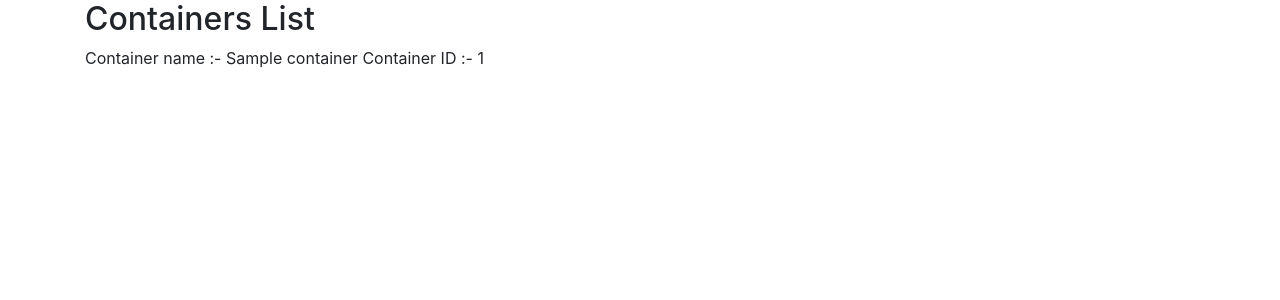
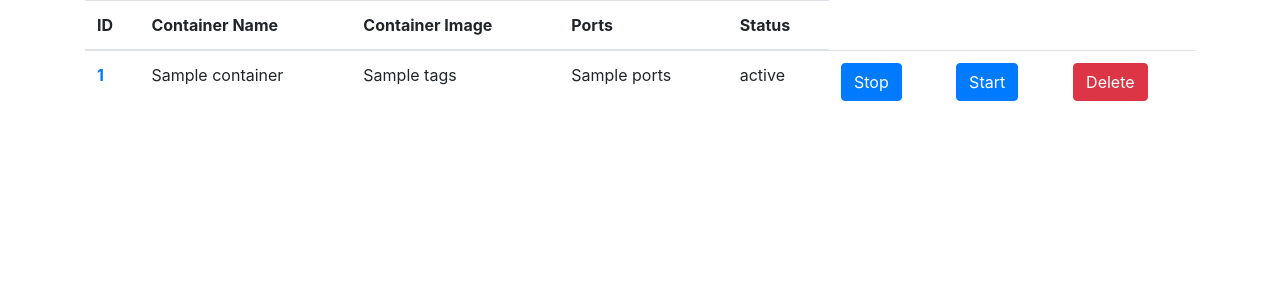
Before and after one commit to npsoni88/dui, a Flask app: template templates/index.html in a window 1280 px wide. Shown: the top 300 px of the page. Run offline with Flask 2, Linux system fonts and the light colour scheme; the template is opened without the code that fills it: values that come from a table or form of the project are taken from there, most other values are stand-ins (such as "Sample title", 1, 10 or a date in 2020); some libraries are stand-ins or nearby versions.

Commit message:
updated containers list with ability to start stop and remove a container

```diff
--- a/forms.py
+++ b/forms.py
@@ -6,3 +6,8 @@ class CreateContainer(FlaskForm):
     containerimage = StringField(label="Container Image")
     is_interactive_tty = BooleanField('STD Input Open (-it)', default=True)
     submit = SubmitField('create')
+
+class ManageContainers(FlaskForm):
+    stop_container = SubmitField('Stop')
+    remove_container = SubmitField('Delete')
+    start_container = SubmitField('Start')
--- a/hello.py
+++ b/hello.py
@@ -1,26 +1,53 @@
-from flask import Flask, render_template, request
+from flask import Flask, render_template, request, redirect, url_for, flash
 import docker
-from forms import CreateContainer
+from forms import CreateContainer, ManageContainers
 
 app = Flask(__name__)
 app.config['SECRET_KEY'] = 'myapp'
 client = docker.from_env()
 
-@app.route('/list-containers')
+@app.route('/', methods=['POST','GET'])
 def index():
-    containers_list = client.containers.list(all=False)
-    for i in containers_list:
-        print(i)
-    return render_template('index.html', containers=containers_list)
-
+    form = ManageContainers()
+    containers_list = client.containers.list(all=True)
+    return render_template('index.html', containers=containers_list, form=form)
 
 @app.route('/create-container', methods=['POST','GET'])
 def create_container():
-    #client = docker.from_env()
     form = CreateContainer()
     if form.is_submitted():
-        result = request.form
-        for i in result:
-            print(result[i])
-        #client.containers.run(container_image, name=container_name, detach=True)
+        params = {}
+        container_image = form.containerimage.data
+        container_name = form.containername.data
+        if form.is_interactive_tty.data == True:
+            params['stdin_open'] = True
+            params['tty'] = True
+        client.containers.run(container_image, name=container_name, detach=True, **params)
+        return redirect(url_for('index'))
     return render_template('create-container.html', form=form)
+
+
+@app.route('/<id>')
+def container(id):
+    return (f"This is {id} container")
+
+
+
+@app.route('/stop-container/<id>', methods=['POST'])
+def stop_container(id):
+    container_instance = client.containers.get(container_id=str(id))
+    container_instance.stop()
+    return redirect(url_for('index'))
+
+@app.route('/start-container/<id>', methods=['POST'])
+def start_container(id):
+    container_instance = client.containers.get(container_id=str(id))
+    container_instance.start()
+    return redirect(url_for('index'))
+
+@app.route('/remove-container/<id>', methods=['POST'])
+def remove_container(id):
+    container_instance = client.containers.get(container_id=str(id))
+    container_instance.stop()
+    container_instance.remove()
+    return redirect(url_for('index'))
--- a/templates/base.html
+++ b/templates/base.html
@@ -8,7 +8,7 @@
     <!-- Bootstrap CSS -->
     <link rel="stylesheet" href="https://maxcdn.bootstrapcdn.com/bootstrap/4.0.0/css/bootstrap.min.css" integrity="sha384-Gn5384xqQ1aoWXA+058RXPxPg6fy4IWvTNh0E263XmFcJlSAwiGgFAW/dAiS6JXm" crossorigin="anonymous">
 
-    <title>DUI - Home</title>
+    <title>{% block title %} {% endblock %}</title>
   </head>
   <body>
     {% block content %} {% endblock %}
--- a/templates/index.html
+++ b/templates/index.html
@@ -1,16 +1,45 @@
 {% extends 'base.html' %}
+{% block title %}
+List containers - docker UI
+{% endblock %}
 {% block content %}
 <div class = "container">
-         <h2>Containers List</h2>
-            <div class="row">
+    <table class="table table-hover">
+        <thead>
+            <tr>
+            <th scope="col">ID</th>
+            <th scope="col">Container Name</th>
+            <th scope="col">Container Image</th>
+            <th scope="col">Ports</th>
+            <th scope="col">Status</th>
+            </tr>
+        </thead>
+        {% for i in containers %}
+        <tbody>
+            <tr>
 
-                <div class="col-sm">
-                    {% for i in containers %}
-                        Container name :- {{ i.name }}
-                        Container ID :- {{ i.id }}
-                    {% endfor %}
-                </div>
-            </div>
-
-    </div>
+                <th scope="row"><a href="/{{ i.short_id }}">{{ i.short_id }}</a></th>
+                <td>{{ i.name }}</td>
+                <td>{{ i.image.tags }}</td>
+                <td>{{ i.ports }}</td>
+                <td>{{ i.status }}</td>
+                <td>
+                    <form action={{ url_for('stop_container', id=i.short_id) }} method='post'>
+                        {{ form.stop_container(class_="btn btn-primary") }}
+                    </form>
+                </td>
+                <td>
+                    <form action={{ url_for('start_container', id=i.short_id) }} method='post'>
+                        {{ form.start_container(class_="btn btn-primary") }}
+                    </form>
+                </td>
+                <td>
+                    <form action={{ url_for('remove_container', id=i.short_id) }} method='post'>
+                        {{ form.remove_container(class_="btn btn-danger") }}
+                    </form>
+                </td>
+            </tr>
+        </tbody>
+        {% endfor %}
+    </table>
 {% endblock %}
```
